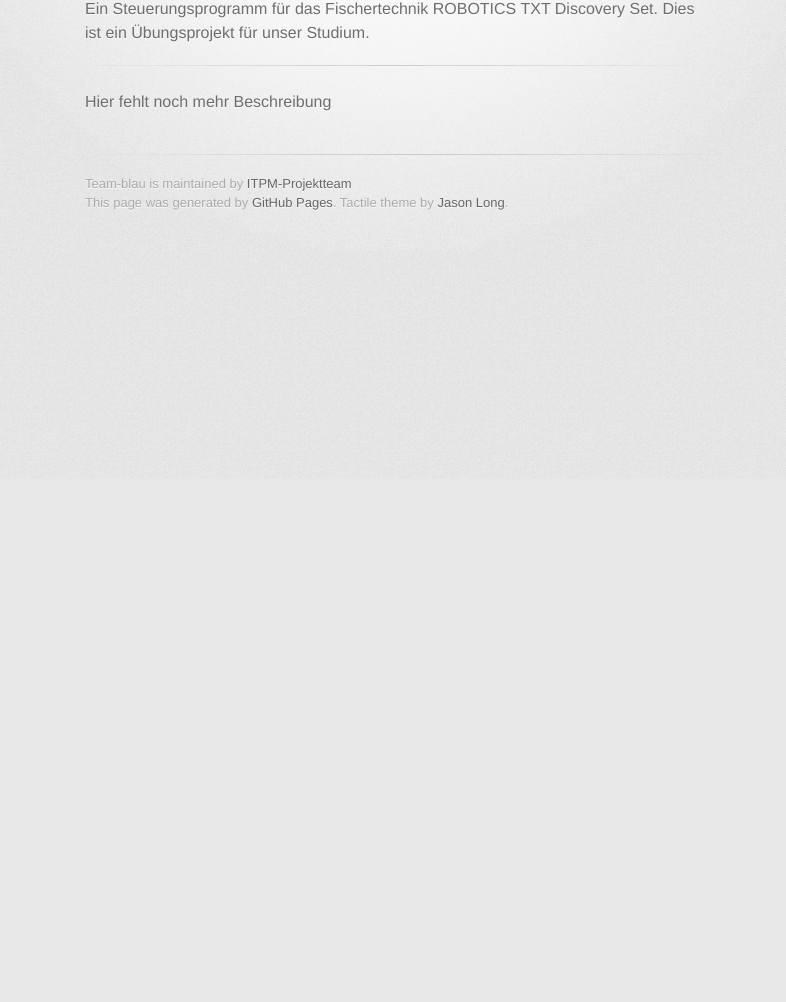
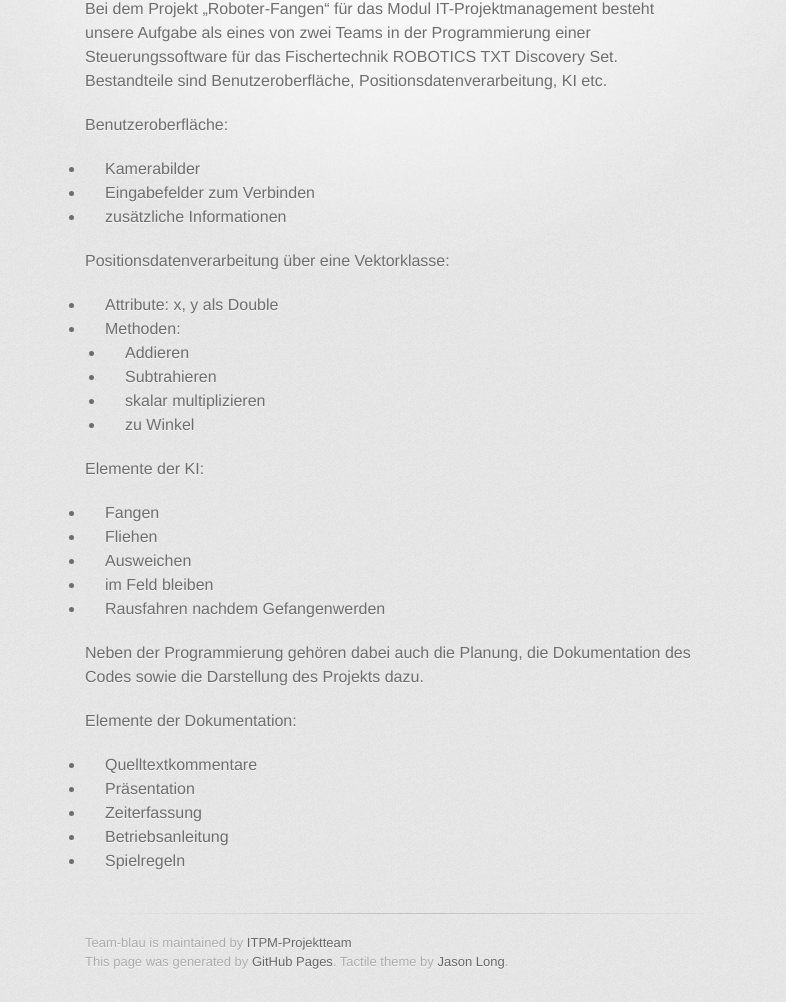
Before and after one commit to ITPM-Projektteam/Team-Blau, a plain HTML site: page index.html in a window 1280 px wide. Shown: the part 322-1324 px from the top of the page, without its empty margins (245-1031 px from the left). Before the commit the page ends 800 px from the top, so only its background shows below. Drawn offline with Linux system fonts and the light colour scheme; a web font is replaced by a local one.

```diff
--- a/index.html
+++ b/index.html
@@ -32,14 +32,55 @@
 
         <section id="main_content">
           <h1>
-<a id="itpm-projekt" class="anchor" href="#itpm-projekt" aria-hidden="true"><span class="octicon octicon-link"></span></a>ITPM-Projekt</h1>
+<a id="projekt-roboter-fangen" class="anchor" href="#projekt-roboter-fangen" aria-hidden="true"><span class="octicon octicon-link"></span></a>Projekt „Roboter-Fangen“</h1>
 
-<p>Ein Steuerungsprogramm für das Fischertechnik ROBOTICS TXT Discovery Set.
-Dies ist ein Übungsprojekt für unser Studium.</p>
+<p>Bei dem Projekt „Roboter-Fangen“ für das Modul IT-Projektmanagement besteht unsere Aufgabe als eines von zwei Teams in der Programmierung einer Steuerungssoftware für das Fischertechnik ROBOTICS TXT Discovery Set.
+Bestandteile sind Benutzeroberfläche, Positionsdatenverarbeitung, KI etc.</p>
 
-<hr>
+<p>Benutzeroberfläche:</p>
 
-<p>Hier fehlt noch mehr Beschreibung</p>
+<ul>
+<li>Kamerabilder</li>
+<li>Eingabefelder zum Verbinden</li>
+<li>zusätzliche Informationen</li>
+</ul>
+
+<p>Positionsdatenverarbeitung über eine Vektorklasse:</p>
+
+<ul>
+<li>Attribute: x, y als Double</li>
+<li>Methoden:
+
+<ul>
+<li>Addieren </li>
+<li>Subtrahieren </li>
+<li>skalar multiplizieren </li>
+<li>zu Winkel</li>
+</ul>
+</li>
+</ul>
+
+<p>Elemente der KI:</p>
+
+<ul>
+<li>Fangen</li>
+<li>Fliehen</li>
+<li>Ausweichen</li>
+<li>im Feld bleiben</li>
+<li>Rausfahren nachdem Gefangenwerden</li>
+</ul>
+
+<p>Neben der Programmierung gehören dabei auch die Planung, die Dokumentation des Codes sowie die Darstellung des Projekts dazu.</p>
+
+<p>Elemente der Dokumentation:</p>
+
+<ul>
+<li>Quelltextkommentare</li>
+<li>Präsentation</li>
+<li>Zeiterfassung</li>
+<li>Betriebsanleitung</li>
+<li>Spielregeln</li>
+</ul>
         </section>
 
         <footer>
--- a/params.json
+++ b/params.json
@@ -1 +1 @@
-{"name":"Team-blau","tagline":"Ein Projekt für unser Studium","body":"# ITPM-Projekt\r\nEin Steuerungsprogramm für das Fischertechnik ROBOTICS TXT Discovery Set.\r\nDies ist ein Übungsprojekt für unser Studium.\r\n\r\n***\r\n\r\nHier fehlt noch mehr Beschreibung","google":"","note":"Don't delete this file! It's used internally to help with page regeneration."}
+{"name":"Team-blau","tagline":"Ein Projekt für unser Studium","body":"# Projekt „Roboter-Fangen“\r\n\r\nBei dem Projekt „Roboter-Fangen“ für das Modul IT-Projektmanagement besteht unsere Aufgabe als eines von zwei Teams in der Programmierung einer Steuerungssoftware für das Fischertechnik ROBOTICS TXT Discovery Set.\r\nBestandteile sind Benutzeroberfläche, Positionsdatenverarbeitung, KI etc.\r\n\r\nBenutzeroberfläche:\r\n* Kamerabilder\r\n* Eingabefelder zum Verbinden\r\n* zusätzliche Informationen\r\n\r\nPositionsdatenverarbeitung über eine Vektorklasse:\r\n* Attribute: x, y als Double\r\n* Methoden: \r\n * Addieren \r\n * Subtrahieren \r\n * skalar multiplizieren \r\n * zu Winkel\r\n\r\nElemente der KI:\r\n* Fangen\r\n* Fliehen\r\n* Ausweichen\r\n* im Feld bleiben\r\n* Rausfahren nachdem Gefangenwerden\r\n\r\nNeben der Programmierung gehören dabei auch die Planung, die Dokumentation des Codes sowie die Darstellung des Projekts dazu.\r\n\r\nElemente der Dokumentation:\r\n* Quelltextkommentare\r\n* Präsentation\r\n* Zeiterfassung\r\n* Betriebsanleitung\r\n* Spielregeln\r\n","google":"","note":"Don't delete this file! It's used internally to help with page regeneration."}
```
